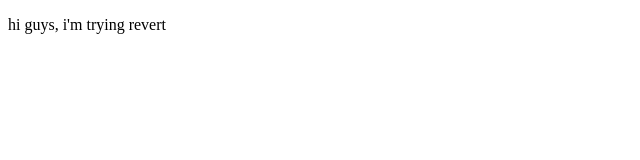
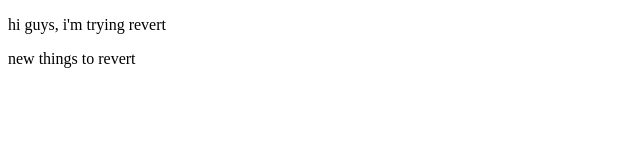
Before and after one commit to shntykrn/Shanty-s-Binar-FSW-Project, a plain HTML site: page Revert.html in a window 1280 px wide. Shown: the whole page, without its empty margins (0-640 px from the left). Drawn offline with Linux system fonts and the light colour scheme.

Commit message:
Added new paragraph

```diff
--- a/Revert.html
+++ b/Revert.html
@@ -7,5 +7,6 @@
 </head>
 <body>
     <p>hi guys, i'm trying revert</p>
+    <hi>new things to revert</hi>
 </body>
 </html>
```
